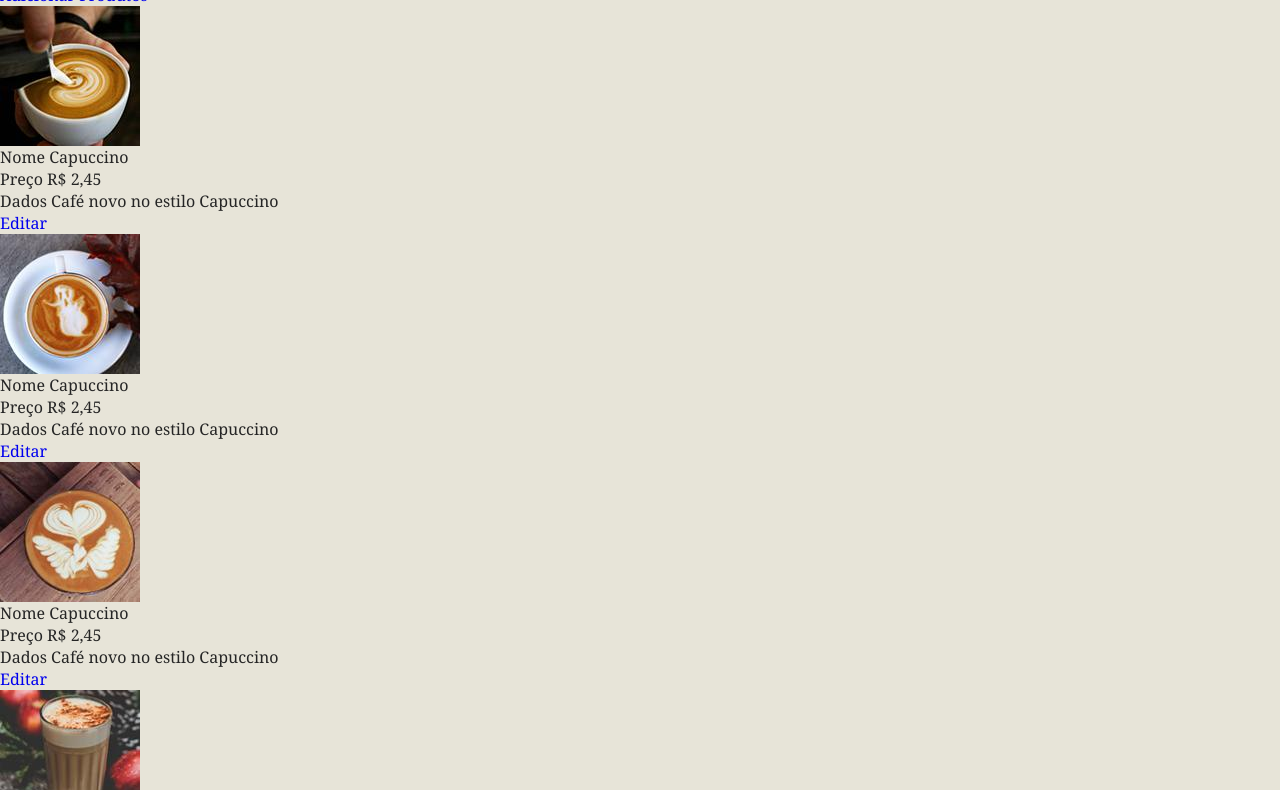
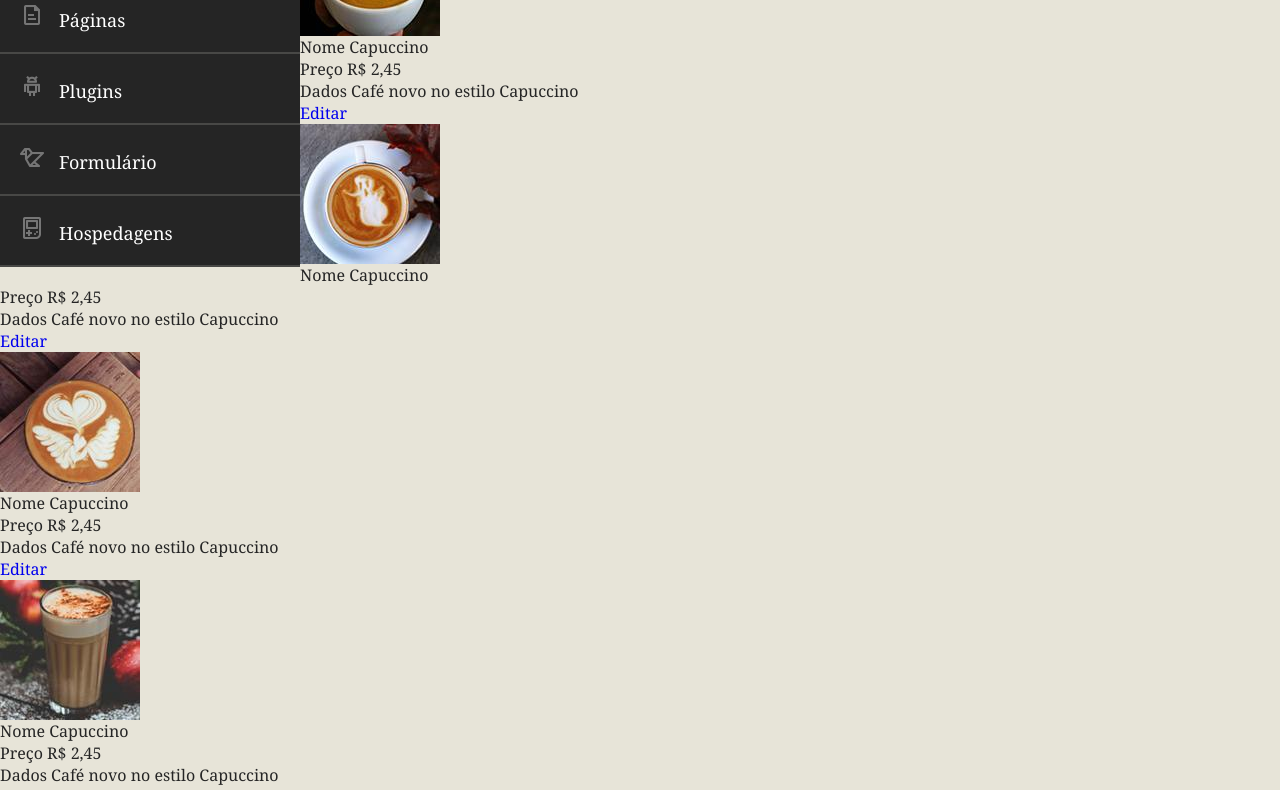
Before and after one commit to tiagocostafx/brafe-3, a plain HTML site: page index.html in a window 1280 px wide. Shown: the part 223-1013 px from the top of the page. Drawn offline with Linux system fonts and the light colour scheme.

Commit message:
menu style

```diff
--- a/css/style.css
+++ b/css/style.css
@@ -60,3 +60,55 @@ a {
 .header-menu li:first-child a {
   padding-left: 0px;
 }
+
+/* Main */
+
+/* Side nav */
+
+.side-nav {
+  width: 300px;
+  background: #252525;
+  float: left;
+}
+
+.side-nav li a {
+  display: block;
+  color: #fff;
+  border-bottom: 2px solid #484846;
+  font-size: 1.125em;
+  padding: 20px;
+}
+
+.side-nav li a::before {
+  content: '';
+  display: inline-block;
+  width: 24px;
+  height: 24px;
+  margin-right: 15px;
+  position: relative;
+  background-image: url('../img/icones.png');
+}
+
+.nav-contabilidade::before{
+  background-position: 0 0;
+}
+
+.nav-produtos::before{
+  background-position: 0 -24px;;
+}
+
+.nav-paginas::before{
+  background-position: 0 calc(-24px * 2);
+}
+
+.nav-plugins::before{
+  background-position: 0 calc(-24px * 3);
+}
+
+.nav-formularios::before{
+  background-position: 0 calc(-24px * 4);
+}
+
+.nav-hospedagens::before{
+  background-position: 0 calc(-24px * 5);
+}
--- a/index.html
+++ b/index.html
@@ -23,14 +23,15 @@
     </nav>
   </header>
 
-  <main>
-    <nav>
+  <main class="main-container">
+    <nav class="side-nav">
       <ul>
-        <li><a href="#">Contabilidade</a></li>
-        <li><a href="#">Produtos</a></li>
-        <li><a href="#">Páginas</a></li>
-        <li><a href="#">Formulário</a></li>
-        <li><a href="#">Hospedagens</a></li>
+        <li><a class="nav-contabilidade" href="#">Contabilidade</a></li>
+        <li><a class="nav-produtos" href="#">Produtos</a></li>
+        <li><a class="nav-paginas" href="#">Páginas</a></li>
+        <li><a class="nav-plugins" href="#">Plugins</a></li>
+        <li><a class="nav-formularios" href="#">Formulário</a></li>
+        <li><a class="nav-hospedagens" href="#">Hospedagens</a></li>
       </ul>
     </nav>
 
```
